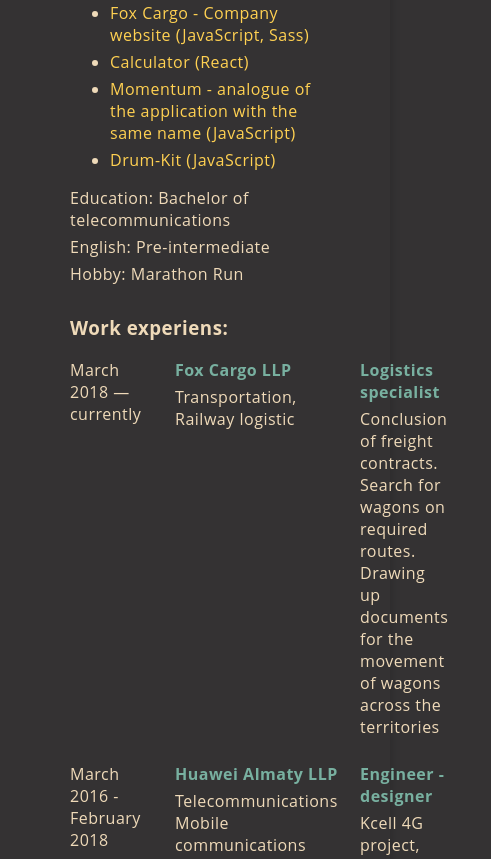
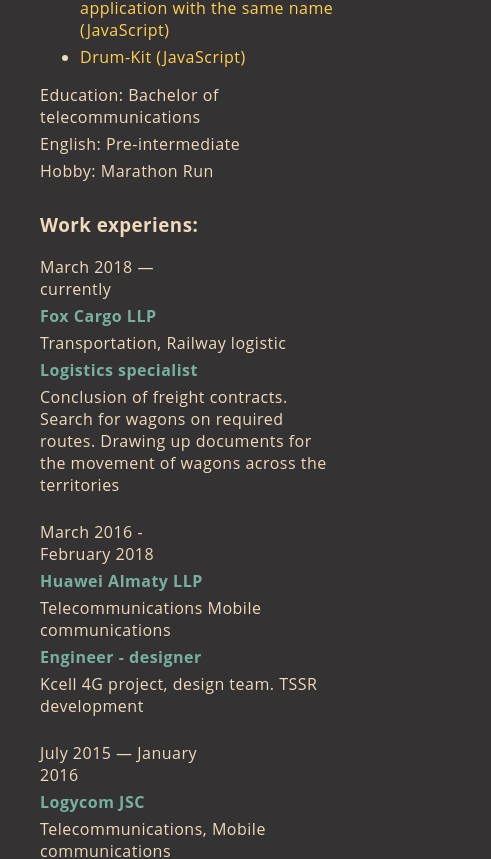
Before and after one commit to KanatJuzbayev/cv-react, a React (Create React App) app: page / in a window 390 px wide. Shown: the part 1135-1994 px from the top of the page, 491 px wide, since content can reach past the window. Built offline with nearby package versions, Linux system fonts and the light colour scheme.

Commit message:
feat: add adaptive styles

```diff
--- a/src/components/experiens/Experiens.css
+++ b/src/components/experiens/Experiens.css
@@ -7,6 +7,56 @@
 
 .work > * {
   margin: 0 15px 0 0;
+}
+
+@media (max-width: 768px) {
+  .wrapper {
+    padding: 15px 40px;
+  }
+  .work {
+    display: inline-block;
+  }
+
+  .date {
+    width: max-content;
+  }
+  .place {
+    width: max-content;
+  }
+  .position {
+    width: max-content;
+  }
+}
+
+@media (max-width: 425px) {
+  .date {
+    width: 300px;
+  }
+  .place {
+    width: 300px;
+  }
+  .position {
+    width: 300px;
+  }
+}
+
+@media (max-width: 320px) {
+  .work {
+    width: 250px;
+  }
+  .date {
+    width: 250px;
+  }
+  .place {
+    width: 250px;
+  }
+  .place > * {
+    width: 250px;
+    margin: 0;
+  }
+  .position {
+    width: 250px;
+  }
 }
 
 .date {
@@ -20,7 +70,7 @@
 }
 
 .position {
-  width: 350px;
+  max-width: 350px;
 }
 
 .work__period {
--- a/src/index.css
+++ b/src/index.css
@@ -20,6 +20,10 @@
   margin: 30px 0;
 }
 
+.App {
+  margin: auto;
+}
+
 .wrapper {
   max-width: 1000px;
   margin: auto;
@@ -29,6 +33,12 @@
 
 .header__wrapper {
   text-align: center;
+}
+
+.footer_wrapper {
+  display: flex;
+  flex-wrap: wrap;
+  justify-content: space-between;
 }
 
 .list > * {
@@ -43,12 +53,6 @@
   font-size: 25px;
   font-weight: bold;
   margin: 0px;
-}
-
-.footer_wrapper {
-  display: flex;
-  flex-wrap: wrap;
-  justify-content: space-between;
 }
 
 .avatar {
```
